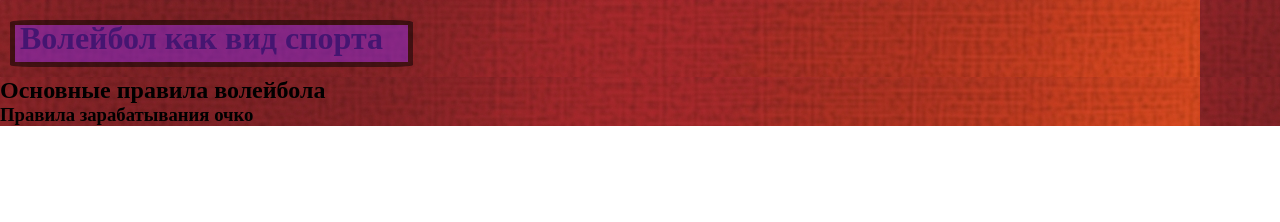
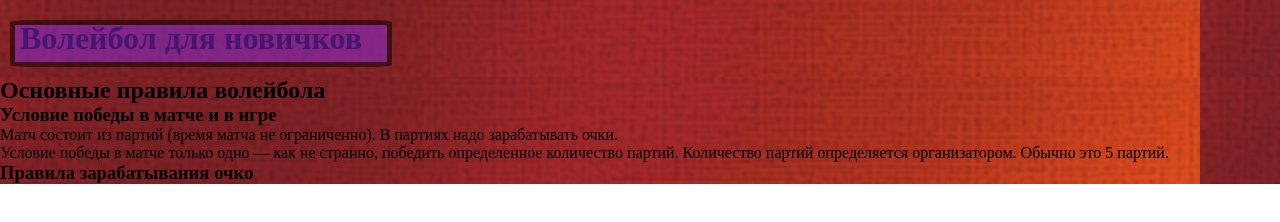
Before and after one commit to TimurK223/Web, a plain HTML site: page index.html in a window 1280 px wide. Drawn offline with Linux system fonts and the light colour scheme.

Commit message:
Информация в секции правил

```diff
--- a/index.html
+++ b/index.html
@@ -4,21 +4,28 @@
     <meta charset='utf-8'>
     <meta http-equiv='X-UA-Compatible' content='IE=edge'>
     <link rel="icon" href="./images/volley_logo.ico" type="image/x-icon">
-    <title>Замечательный вид спорта - ВОЛЕЙбОЛ</title>
+    <title>Волейбол для новичков</title>
     <meta name='viewport' content='width=device-width, initial-scale=1'>
     <link rel='stylesheet' href = "./fonts/fonts.css">
     <link rel='stylesheet' href = "./style/style.css">
 </head>
 <body class = "body">
     <header class="header">
-        <h1 class="header__title">Волейбол как вид спорта </h1>
+        <h1 class="header__title">Волейбол для новичков</h1>
     </header>
     <main>
         <section class="rules">
             <h2>Основные правила волейбола</h2>
             <ol>
                 <li>
+                    <h3>Условие победы в матче и в игре</h3>
+                    <p>Матч состоит из партий (время матча не ограниченно). В партиях надо зарабатывать очки.</p>
+                    <p>Условие победы в матче только одно — как не странно, победить определенное количество партий.
+                        Количество партий определяется организатором. Обычно это 5 партий.</p>
+                </li>
+                <li>
                     <h3>Правила зарабатывания очко </h3>
+                    <span> </span>
                 </li>
             </ol>
         </section>
```
